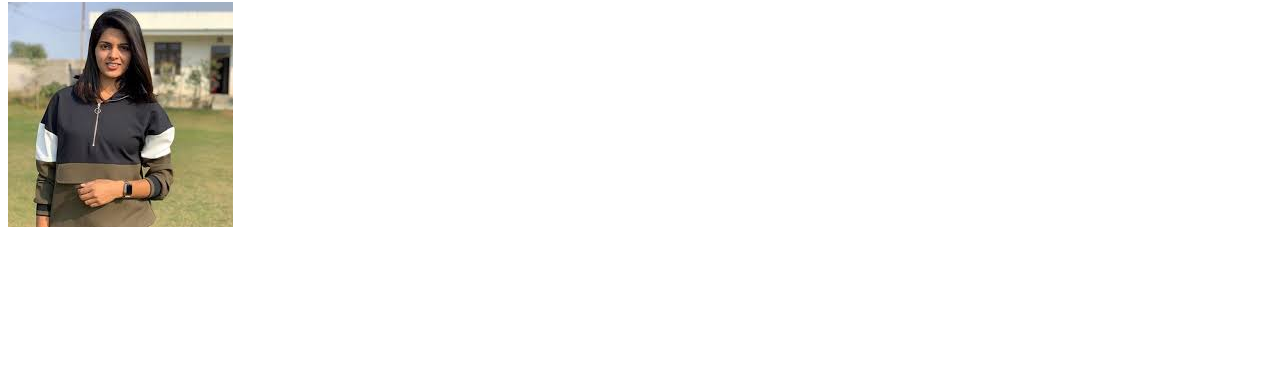
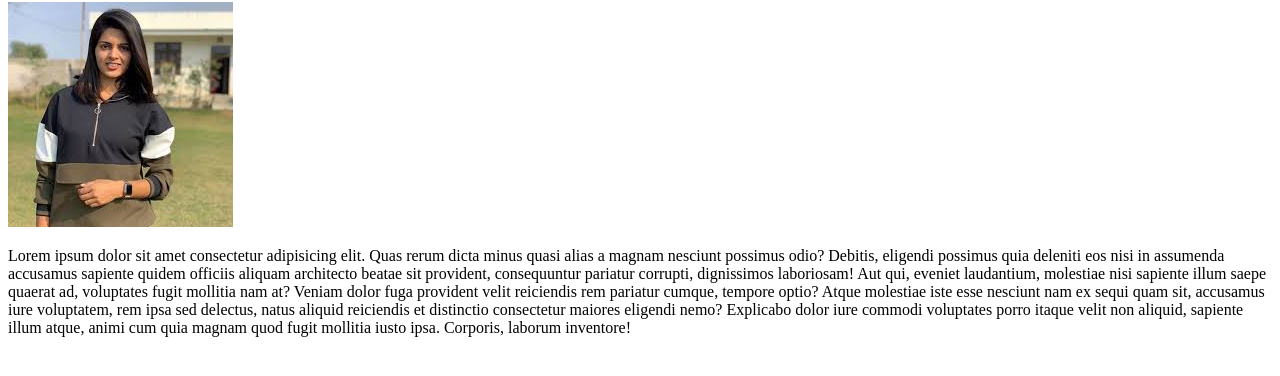
Before and after one commit to SumonWebDev/punia, a plain HTML site: page index.html in a window 1280 px wide. Shown: the part 78-454 px from the top of the page. Drawn offline with Linux system fonts and the light colour scheme.

Commit message:
file send

```diff
--- a/index.html
+++ b/index.html
@@ -8,5 +8,6 @@
 <body>
     <H1>punia image</H1>
     <img src="punia.jpg" alt="">
+    <p>Lorem ipsum dolor sit amet consectetur adipisicing elit. Quas rerum dicta minus quasi alias a magnam nesciunt possimus odio? Debitis, eligendi possimus quia deleniti eos nisi in assumenda accusamus sapiente quidem officiis aliquam architecto beatae sit provident, consequuntur pariatur corrupti, dignissimos laboriosam! Aut qui, eveniet laudantium, molestiae nisi sapiente illum saepe quaerat ad, voluptates fugit mollitia nam at? Veniam dolor fuga provident velit reiciendis rem pariatur cumque, tempore optio? Atque molestiae iste esse nesciunt nam ex sequi quam sit, accusamus iure voluptatem, rem ipsa sed delectus, natus aliquid reiciendis et distinctio consectetur maiores eligendi nemo? Explicabo dolor iure commodi voluptates porro itaque velit non aliquid, sapiente illum atque, animi cum quia magnam quod fugit mollitia iusto ipsa. Corporis, laborum inventore!</p>
 </body>
 </html>
```
